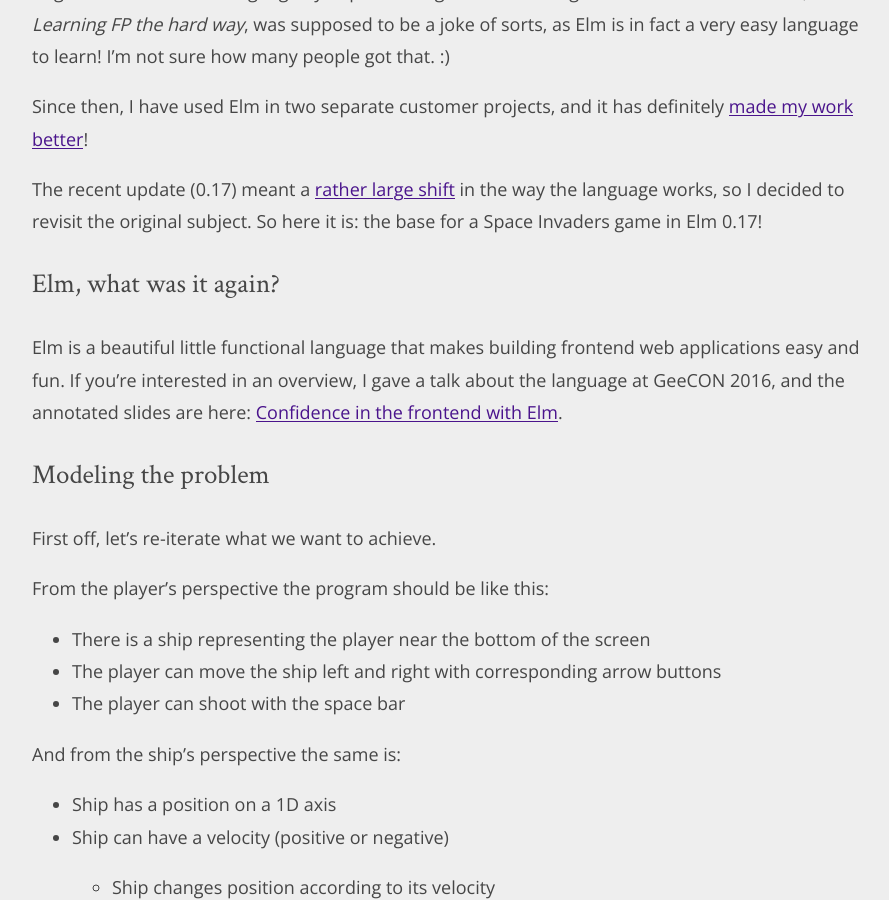
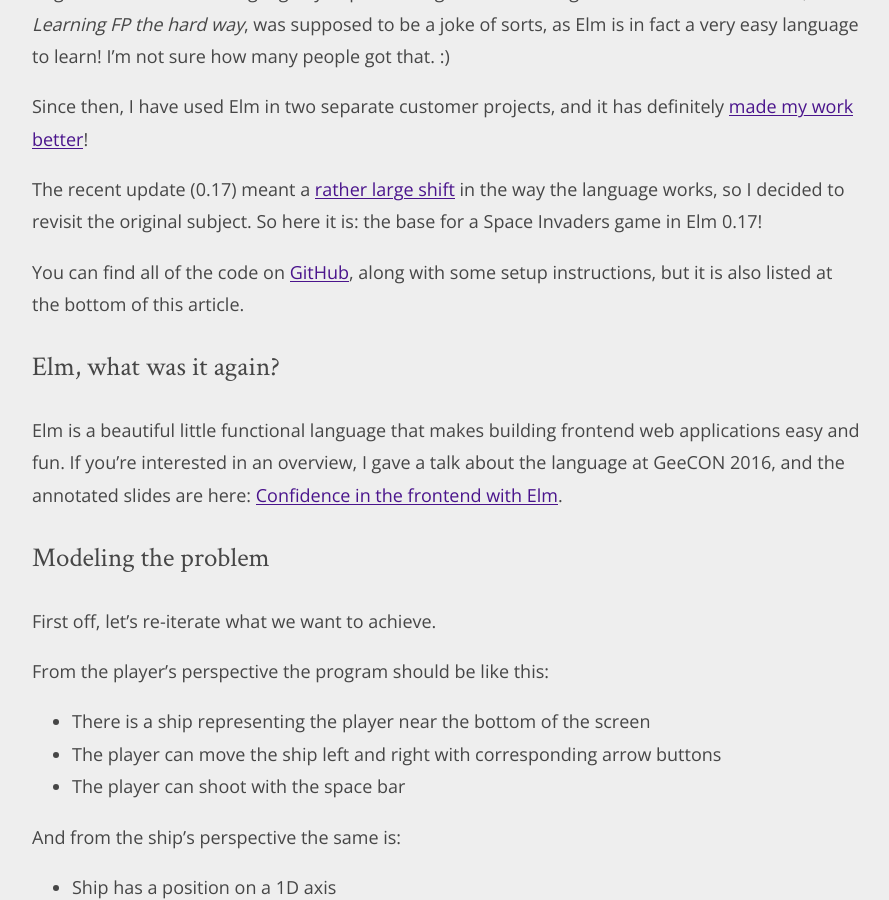
Before and after one commit to ohanhi/ohanhi.github.io, a Jekyll site: the page built from _posts/2016-05-18-base-for-game-elm-017.md, in a window 1280 px wide and 900 px high, scrolled down 753 px. Shown: the whole window, without its empty margins (194-1083 px from the left). Built offline with Jekyll 4.4.1, drawn with Linux system fonts in a browser that asks for light colours; comment, search, counter and statistics services are not loaded.

Commit message:
Add link to code in foreword

```diff
--- a/_posts/2016-05-18-base-for-game-elm-017.md
+++ b/_posts/2016-05-18-base-for-game-elm-017.md
@@ -20,6 +20,7 @@
 
 The recent update (0.17) meant a [rather large shift](http://elm-lang.org/blog/farewell-to-frp) in the way the language works, so I decided to revisit the original subject. So here it is: the base for a Space Invaders game in Elm 0.17!
 
+You can find all of the code on [GitHub](https://github.com/ohanhi/elm-game-base), along with some setup instructions, but it is also listed at the bottom of this article.
 
 ## Elm, what was it again?
 
```
